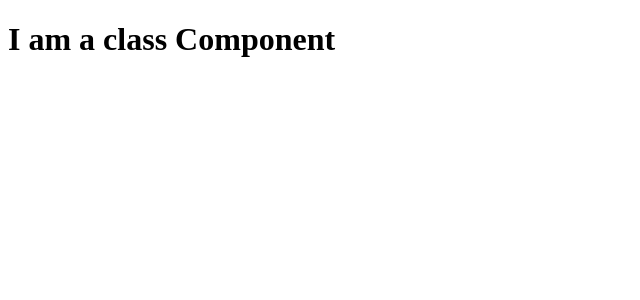
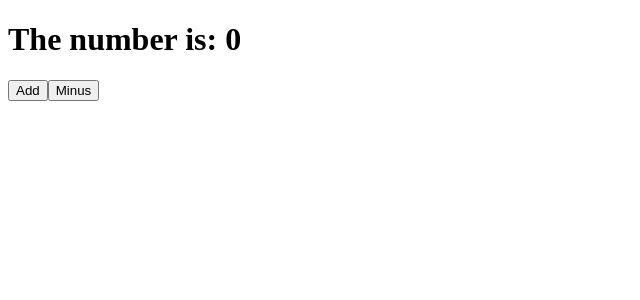
Before and after one commit to Choharim/movie_app_2, a React (Create React App) app: page / in a window 1280 px wide. Shown: the top 300 px of the page, without its empty margins (0-640 px from the left). Built offline with nearby package versions, Linux system fonts and the light colour scheme.

Commit message:
Add button onclick

```diff
--- a/src/App.js
+++ b/src/App.js
@@ -7,8 +7,21 @@
     count:0
   };
 
+  add = () => {
+    console.log("add")
+  };
+  minus = () => {
+    console.log("minus");
+  };
+
   render(){
-    return <h1>I am a class Component</h1>;
+  return (
+    <div>
+      <h1>The number is: {this.state.count}</h1>
+      <button onClick={this.add}>Add</button>
+      <button onClick={this.minus}>Minus</button>
+    </div>
+  );
   }
 }
 
```
Also changed, not shown: 1 other file (tests, documents, lock files or other folders).
